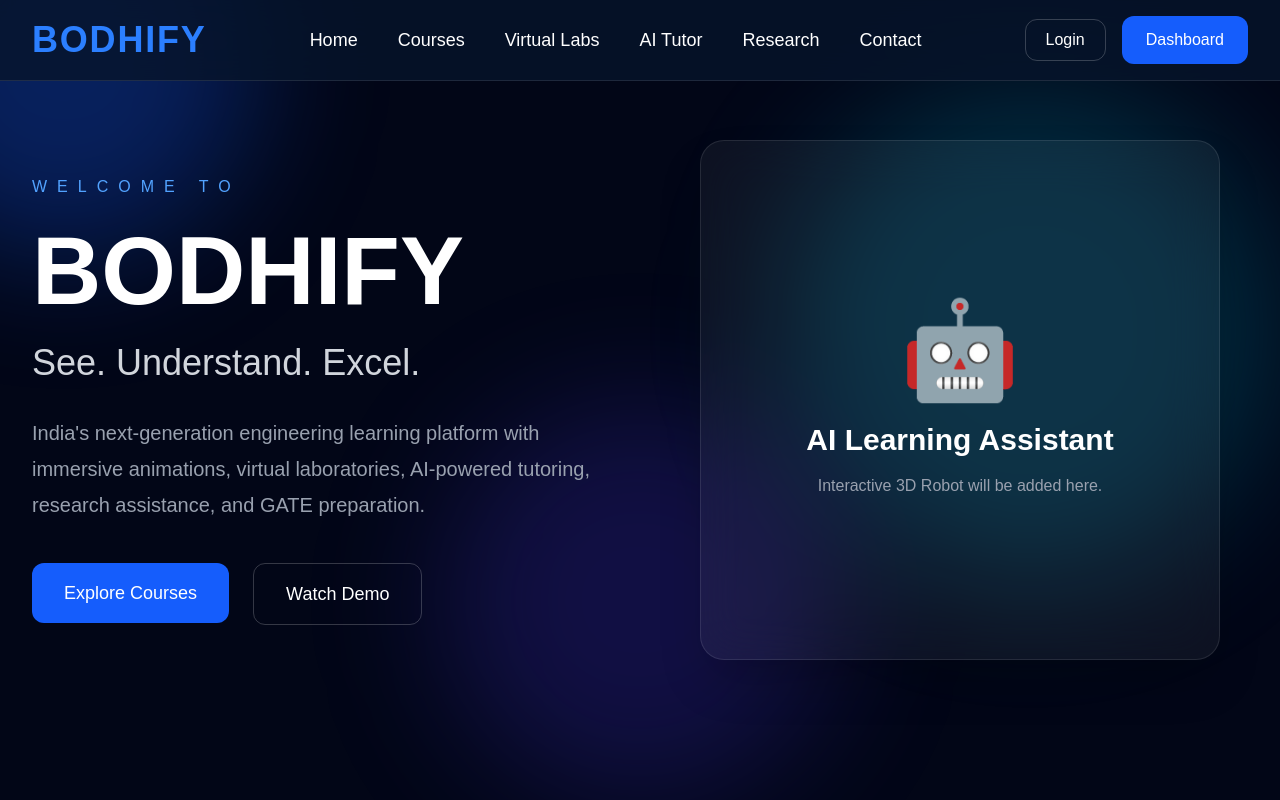
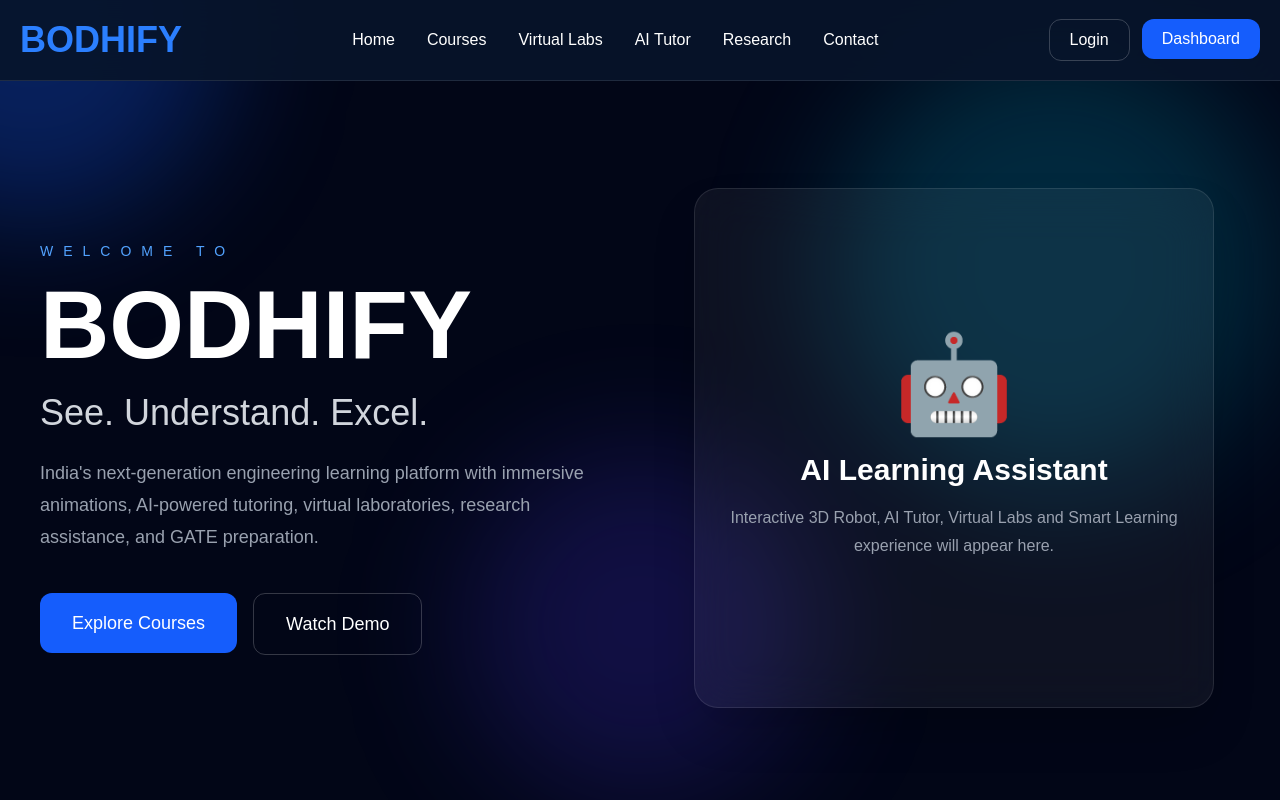
Before and after one commit to vky7694-sketch/bodhify, a Next.js app: page / in a window 1280 px wide. Shown: the top 800 px of the page. Built offline with nearby package versions, Linux system fonts and the light colour scheme.

Commit message:
Made Hero responsive and improved mobile UI

```diff
--- a/app/components/Hero.tsx
+++ b/app/components/Hero.tsx
@@ -4,45 +4,45 @@ import Link from "next/link";
 
 export default function Hero() {
   return (
-    <section className="relative min-h-screen flex items-center bg-[#020617] overflow-hidden">
+    <section className="relative min-h-screen flex items-center overflow-hidden bg-[#020617] pt-24">
 
       {/* Background Glow */}
-      <div className="absolute -top-32 -left-32 h-96 w-96 rounded-full bg-blue-600/30 blur-3xl"></div>
-      <div className="absolute top-20 right-0 h-[500px] w-[500px] rounded-full bg-cyan-500/20 blur-3xl"></div>
-      <div className="absolute bottom-0 left-1/2 h-[400px] w-[400px] -translate-x-1/2 rounded-full bg-indigo-600/20 blur-3xl"></div>
+      <div className="absolute -top-40 -left-40 h-96 w-96 rounded-full bg-blue-600/30 blur-3xl" />
+      <div className="absolute top-10 right-0 h-[450px] w-[450px] rounded-full bg-cyan-500/20 blur-3xl" />
+      <div className="absolute bottom-0 left-1/2 h-[350px] w-[350px] -translate-x-1/2 rounded-full bg-indigo-600/20 blur-3xl" />
 
-      <div className="relative z-10 max-w-7xl mx-auto px-8 grid lg:grid-cols-2 gap-16 items-center">
+      <div className="relative z-10 mx-auto grid max-w-7xl items-center gap-14 px-6 py-16 lg:grid-cols-2 lg:px-10">
 
-        {/* LEFT CONTENT */}
-        <div>
+        {/* LEFT SIDE */}
+        <div className="text-center lg:text-left">
 
-          <p className="uppercase tracking-[10px] text-blue-400 mb-6">
+          <p className="mb-4 text-xs uppercase tracking-[6px] text-blue-400 sm:text-sm sm:tracking-[10px]">
             Welcome To
           </p>
 
-          <h1 className="text-7xl lg:text-8xl font-black text-white leading-none">
+          <h1 className="text-5xl font-black leading-none text-white sm:text-6xl md:text-7xl lg:text-8xl">
             BODHIFY
           </h1>
 
-          <h2 className="mt-6 text-4xl text-gray-300">
+          <h2 className="mt-5 text-2xl text-gray-300 sm:text-3xl md:text-4xl">
             See. Understand. Excel.
           </h2>
 
-          <p className="mt-8 text-xl text-gray-400 leading-9 max-w-xl">
-            India's next-generation engineering learning platform with
-            immersive animations, virtual laboratories, AI-powered tutoring,
-            research assistance, and GATE preparation.
+          <p className="mx-auto mt-6 max-w-xl text-base leading-8 text-gray-400 sm:text-lg lg:mx-0">
+            India's next-generation engineering learning platform with immersive
+            animations, AI-powered tutoring, virtual laboratories, research
+            assistance, and GATE preparation.
           </p>
 
-          <div className="flex flex-wrap gap-6 mt-10">
+          <div className="mt-10 flex flex-col gap-4 sm:flex-row sm:justify-center lg:justify-start">
 
             <Link href="/courses">
-              <button className="bg-blue-600 hover:bg-blue-700 px-8 py-4 rounded-xl text-lg transition">
+              <button className="w-full rounded-xl bg-blue-600 px-8 py-4 text-lg transition hover:bg-blue-700 sm:w-auto">
                 Explore Courses
               </button>
             </Link>
 
-            <button className="border border-white/20 hover:bg-white/10 px-8 py-4 rounded-xl text-lg transition">
+            <button className="w-full rounded-xl border border-white/20 px-8 py-4 text-lg transition hover:bg-white/10 sm:w-auto">
               Watch Demo
             </button>
 
@@ -53,20 +53,38 @@ export default function Hero() {
         {/* RIGHT SIDE */}
         <div className="flex justify-center">
 
-          <div className="w-[520px] h-[520px] rounded-3xl border border-white/10 bg-white/5 backdrop-blur-xl flex items-center justify-center shadow-2xl">
+          <div className="
+            w-full
+            max-w-[340px]
+            sm:max-w-[420px]
+            lg:max-w-[520px]
+            h-[340px]
+            sm:h-[420px]
+            lg:h-[520px]
+            rounded-3xl
+            border
+            border-white/10
+            bg-white/5
+            backdrop-blur-xl
+            shadow-2xl
+            flex
+            items-center
+            justify-center
+          ">
 
-            <div className="text-center">
+            <div className="text-center px-6">
 
-              <div className="text-8xl mb-6">
+              <div className="text-6xl sm:text-7xl lg:text-8xl">
                 🤖
               </div>
 
-              <h2 className="text-3xl font-bold">
+              <h2 className="mt-5 text-2xl font-bold text-white sm:text-3xl">
                 AI Learning Assistant
               </h2>
 
-              <p className="mt-4 text-gray-400 px-10">
-                Interactive 3D Robot will be added here.
+              <p className="mt-4 text-sm leading-7 text-gray-400 sm:text-base">
+                Interactive 3D Robot, AI Tutor, Virtual Labs and Smart Learning
+                experience will appear here.
               </p>
 
             </div>
--- a/app/components/Navbar.tsx
+++ b/app/components/Navbar.tsx
@@ -1,78 +1,103 @@
 "use client";
 
 import Link from "next/link";
+import { useState } from "react";
+import { Menu, X } from "lucide-react";
 
 export default function Navbar() {
+  const [open, setOpen] = useState(false);
+
   return (
-    <nav className="fixed top-0 left-0 w-full z-50 backdrop-blur-xl bg-[#07142b]/80 border-b border-white/10">
-      <div className="max-w-7xl mx-auto px-8 h-20 flex items-center justify-between">
+    <nav className="fixed top-0 left-0 w-full z-50 bg-[#07142b]/90 backdrop-blur-xl border-b border-white/10">
+      <div className="max-w-7xl mx-auto flex justify-between items-center px-5 h-20">
 
         {/* Logo */}
         <Link href="/">
-          <h1 className="text-4xl font-black text-blue-500 tracking-wider cursor-pointer">
+          <h1 className="text-3xl md:text-4xl font-black text-blue-500">
             BODHIFY
           </h1>
         </Link>
 
-        {/* Menu */}
-        <ul className="hidden lg:flex items-center gap-10 text-lg font-medium text-white">
-
-          <li>
-            <Link href="/" className="text-white hover:text-blue-400 transition">
-              Home
-            </Link>
-          </li>
-
-          <li>
-            <Link href="/courses" className="hover:text-blue-400 transition">
-              Courses
-            </Link>
-          </li>
-
-          <li>
-            <Link href="/virtual-labs" className="hover:text-blue-400 transition">
-              Virtual Labs
-            </Link>
-          </li>
-
-          <li>
-            <Link href="/ai-tutor" className="hover:text-blue-400 transition">
-              AI Tutor
-            </Link>
-          </li>
-
-          <li>
-            <Link href="/research" className="hover:text-blue-400 transition">
-              Research
-            </Link>
-          </li>
-
-          <li>
-            <Link href="/contact" className="hover:text-blue-400 transition">
-              Contact
-            </Link>
-          </li>
-
+        {/* Desktop Menu */}
+        <ul className="hidden lg:flex gap-8 text-white">
+          <Link href="/">Home</Link>
+          <Link href="/courses">Courses</Link>
+          <Link href="/virtual-labs">Virtual Labs</Link>
+          <Link href="/ai-tutor">AI Tutor</Link>
+          <Link href="/research">Research</Link>
+          <Link href="/contact">Contact</Link>
         </ul>
 
-        {/* Buttons */}
-        <div className="flex items-center gap-4">
-
+        {/* Desktop Buttons */}
+        <div className="hidden lg:flex gap-3">
           <Link href="/login">
-            <button className="px-5 py-2 rounded-xl border border-white/20 hover:bg-white/10 transition">
+            <button className="px-5 py-2 border border-white/20 rounded-xl text-white">
               Login
             </button>
           </Link>
 
           <Link href="/dashboard">
-            <button className="px-6 py-3 rounded-xl bg-blue-600 hover:bg-blue-700 transition">
+            <button className="px-5 py-2 bg-blue-600 rounded-xl text-white">
               Dashboard
             </button>
           </Link>
+        </div>
+
+        {/* Mobile Menu Button */}
+        <button
+          className="lg:hidden text-white"
+          onClick={() => setOpen(!open)}
+        >
+          {open ? <X size={30} /> : <Menu size={30} />}
+        </button>
+      </div>
+
+      {/* Mobile Drawer */}
+      {open && (
+        <div className="lg:hidden bg-[#07142b] border-t border-white/10">
+
+          <div className="flex flex-col p-5 gap-5 text-white">
+
+            <Link href="/" onClick={() => setOpen(false)}>Home</Link>
+
+            <Link href="/courses" onClick={() => setOpen(false)}>
+              Courses
+            </Link>
+
+            <Link href="/virtual-labs" onClick={() => setOpen(false)}>
+              Virtual Labs
+            </Link>
+
+            <Link href="/ai-tutor" onClick={() => setOpen(false)}>
+              AI Tutor
+            </Link>
+
+            <Link href="/research" onClick={() => setOpen(false)}>
+              Research
+            </Link>
+
+            <Link href="/contact" onClick={() => setOpen(false)}>
+              Contact
+            </Link>
+
+            <hr className="border-white/10"/>
+
+            <Link href="/login">
+              <button className="w-full py-3 border rounded-xl text-white">
+                Login
+              </button>
+            </Link>
+
+            <Link href="/dashboard">
+              <button className="w-full py-3 bg-blue-600 rounded-xl text-white">
+                Dashboard
+              </button>
+            </Link>
+
+          </div>
 
         </div>
-
-      </div>
+      )}
     </nav>
   );
 }
```
